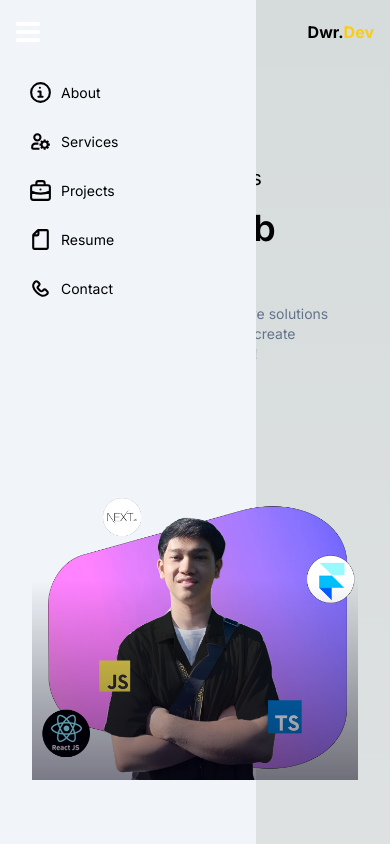
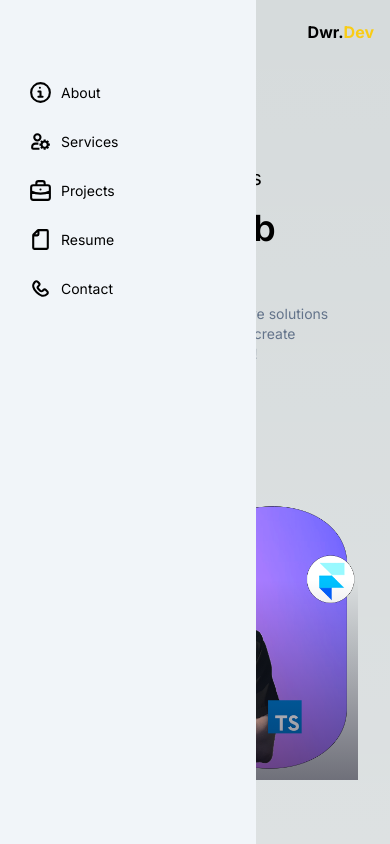
Before and after one commit to DowardCaparas/portfolio, a Next.js app: page / in a window 390 px wide. Both pictures are taken after a click on the button 28 px from the left and 32 px from the top of the page. Shown: the top 844 px of the page. Built offline with nearby package versions, Linux system fonts and the light colour scheme.

Commit message:
modify navbar z-index

```diff
--- a/app/globals.css
+++ b/app/globals.css
@@ -39,7 +39,6 @@ body {
   right: 0;
   height: 200px; /* Adjust the height as needed */
   background: linear-gradient(to top, rgba(3, 0, 19, 0.5), rgba(3, 0, 19, 0));
-  z-index: 50;
 }
 
 .hero-image-container img {
--- a/components/Navbar.tsx
+++ b/components/Navbar.tsx
@@ -130,7 +130,7 @@ const Navbar = () => {
           variants={containerVariants}
           animate={containerControls}
           initial='close'
-          className='w-2/3 h-full bg-slate-100 padding fixed left-0 items-start md:hidden'
+          className='w-2/3 h-full bg-slate-100 padding fixed left-0 items-start md:hidden z-10'
         >
           <div className='mt-12 flex flex-col'>
             {navlinks.map((link, index) => (
```
